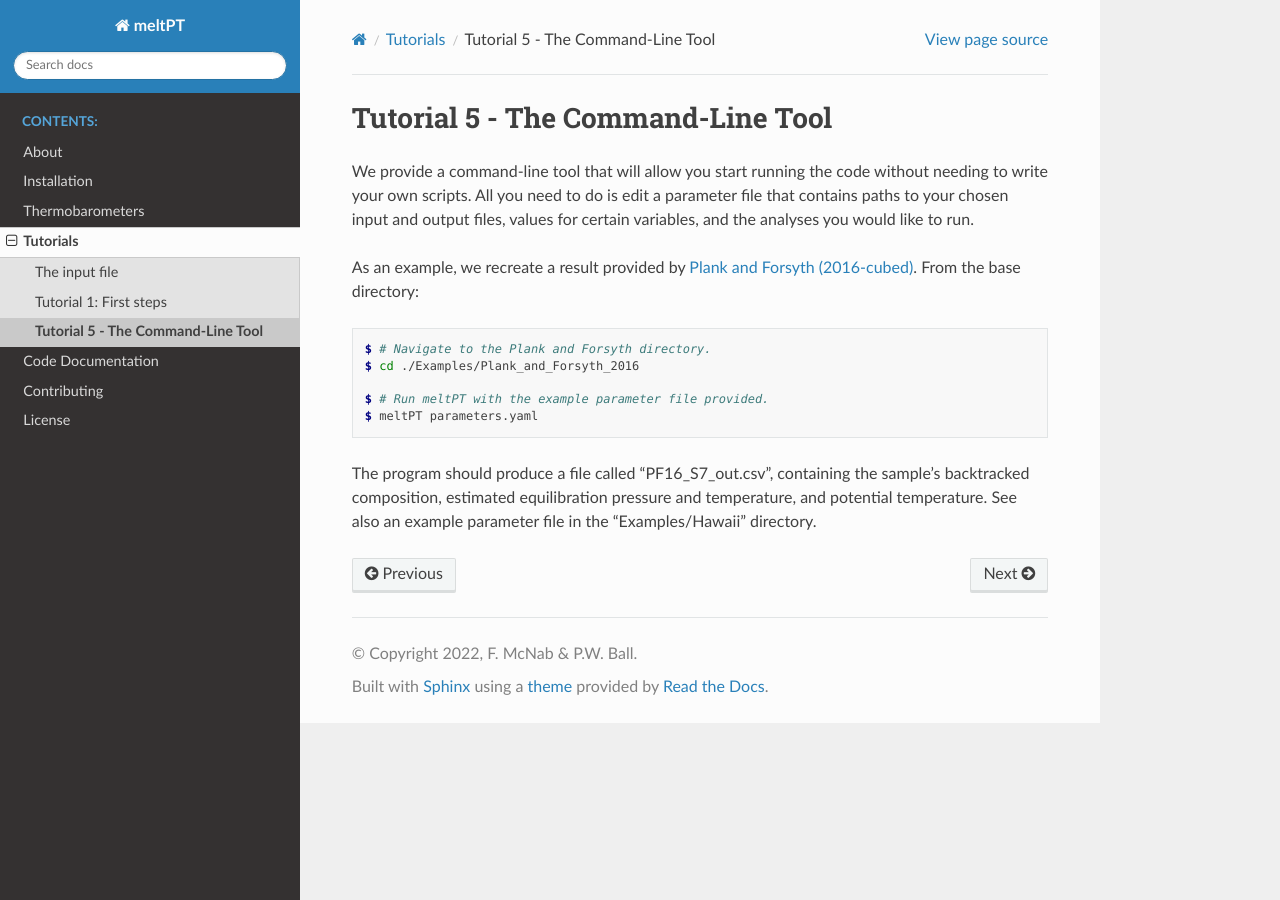
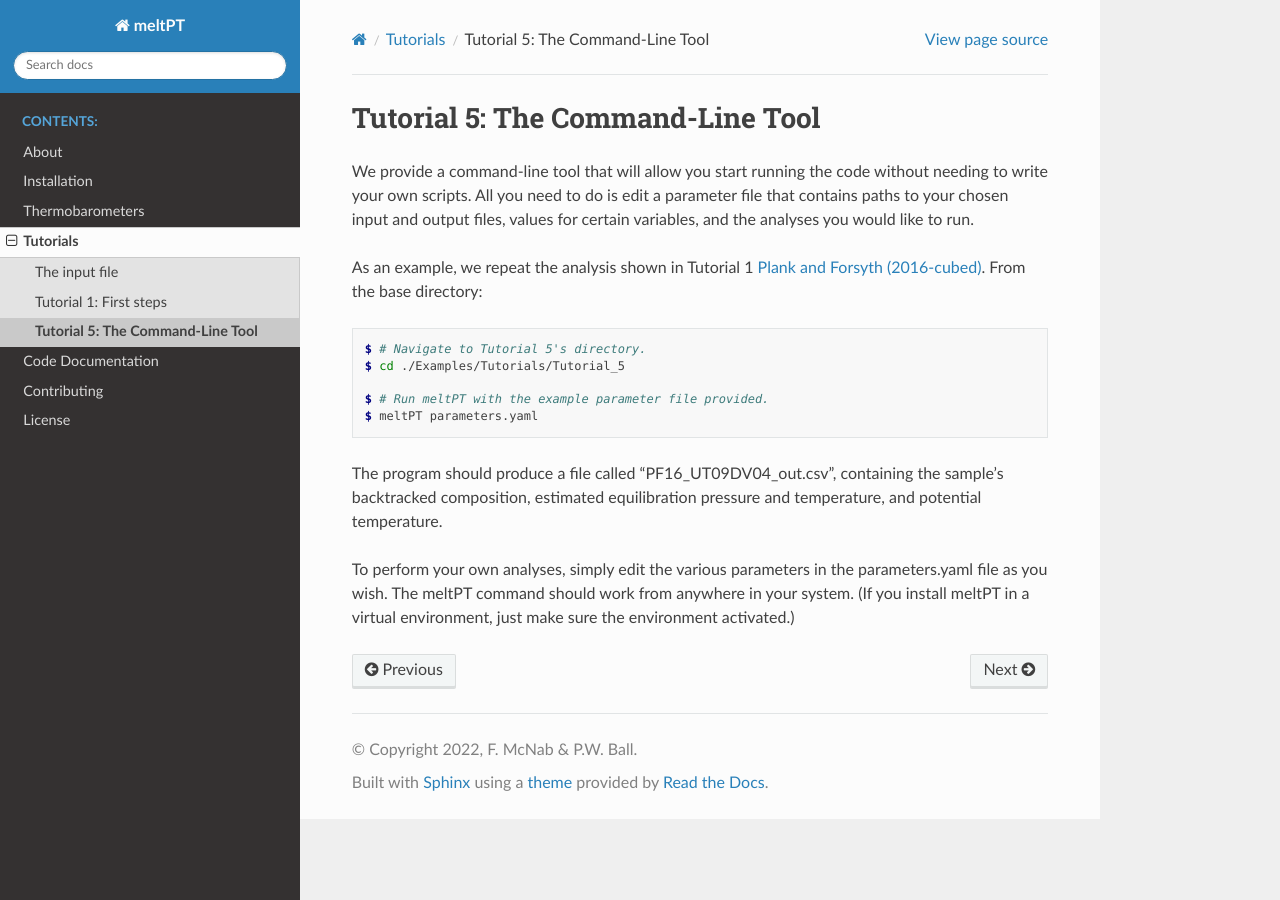
Before and after one commit to fmcnab/meltPT, a Sphinx documentation site: the page built from docs/source/Tutorial_5.rst, in a window 1280 px wide. Built offline with Sphinx 7.4.7 and the Read the Docs theme 2.0.0, drawn with Linux system fonts in a browser that asks for light colours.

Commit message:
Including Tutorial 5 and updating doc page.

```diff
--- a/docs/source/Tutorial_5.rst
+++ b/docs/source/Tutorial_5.rst
@@ -1,25 +1,29 @@
-==================================
-Tutorial 5 - The Command-Line Tool
-==================================
+=================================
+Tutorial 5: The Command-Line Tool
+=================================
 
 We provide a command-line tool that will allow you start running the code
 without needing to write your own scripts. All you need to do is edit a
 parameter file that contains paths to your chosen input and output files,
 values for certain variables, and the analyses you would like to run.
 
-As an example, we recreate a result provided by
+As an example, we repeat the analysis shown in Tutorial 1
 `Plank and Forsyth (2016-cubed) <https://doi.org/10.1002/2015GC006205>`_.
 From the base directory:
 
 .. code-block:: console
 
-  $ # Navigate to the Plank and Forsyth directory.
-  $ cd ./Examples/Plank_and_Forsyth_2016
+  $ # Navigate to Tutorial 5's directory.
+  $ cd ./Examples/Tutorials/Tutorial_5
 
   $ # Run meltPT with the example parameter file provided.
   $ meltPT parameters.yaml
 
-The program should produce a file called "PF16_S7_out.csv", containing the
-sample's backtracked composition, estimated equilibration pressure and
-temperature, and potential temperature. See also an example parameter file
-in the "Examples/Hawaii" directory.
+The program should produce a file called "PF16_UT09DV04_out.csv", containing
+the sample's backtracked composition, estimated equilibration pressure and
+temperature, and potential temperature.
+
+To perform your own analyses, simply edit the various parameters in the
+parameters.yaml file as you wish. The meltPT command should work from
+anywhere in your system. (If you install meltPT in a virtual environment,
+just make sure the environment activated.)
```
Also changed, not shown: 2 other files.
